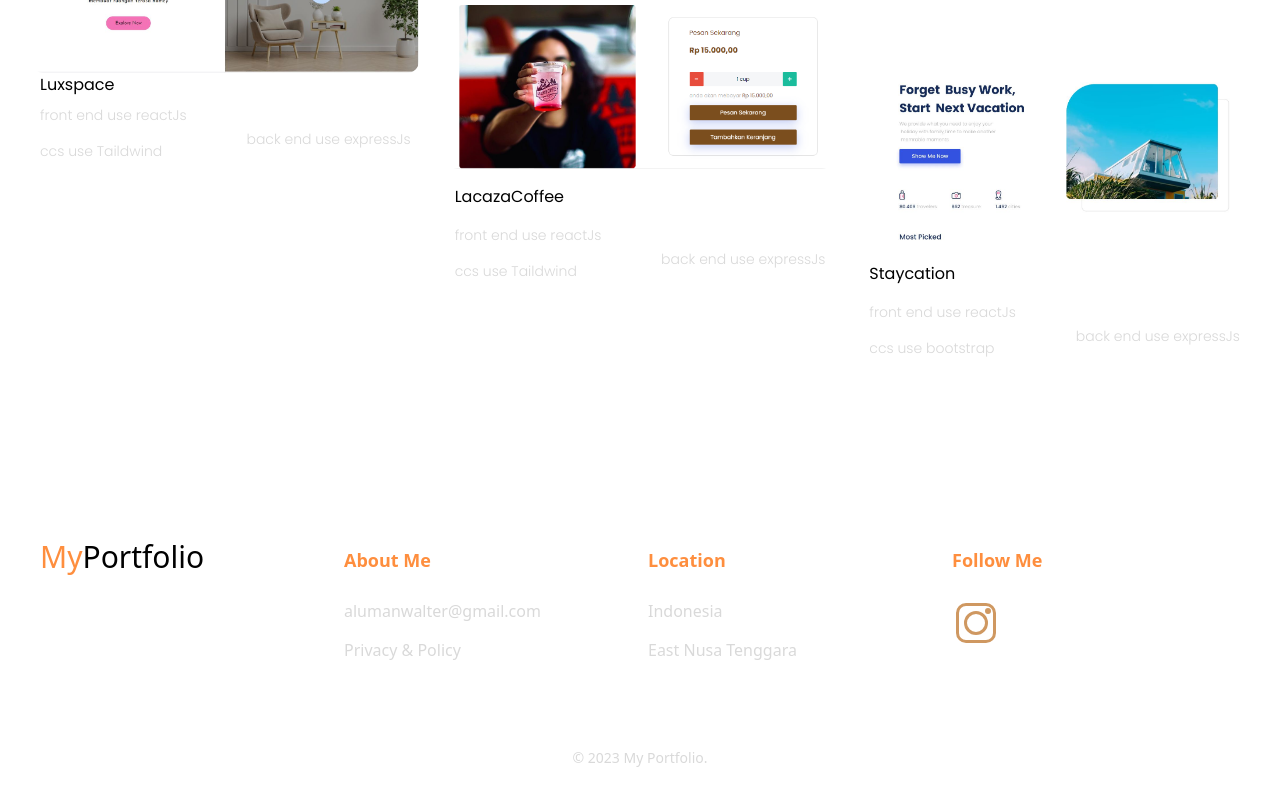
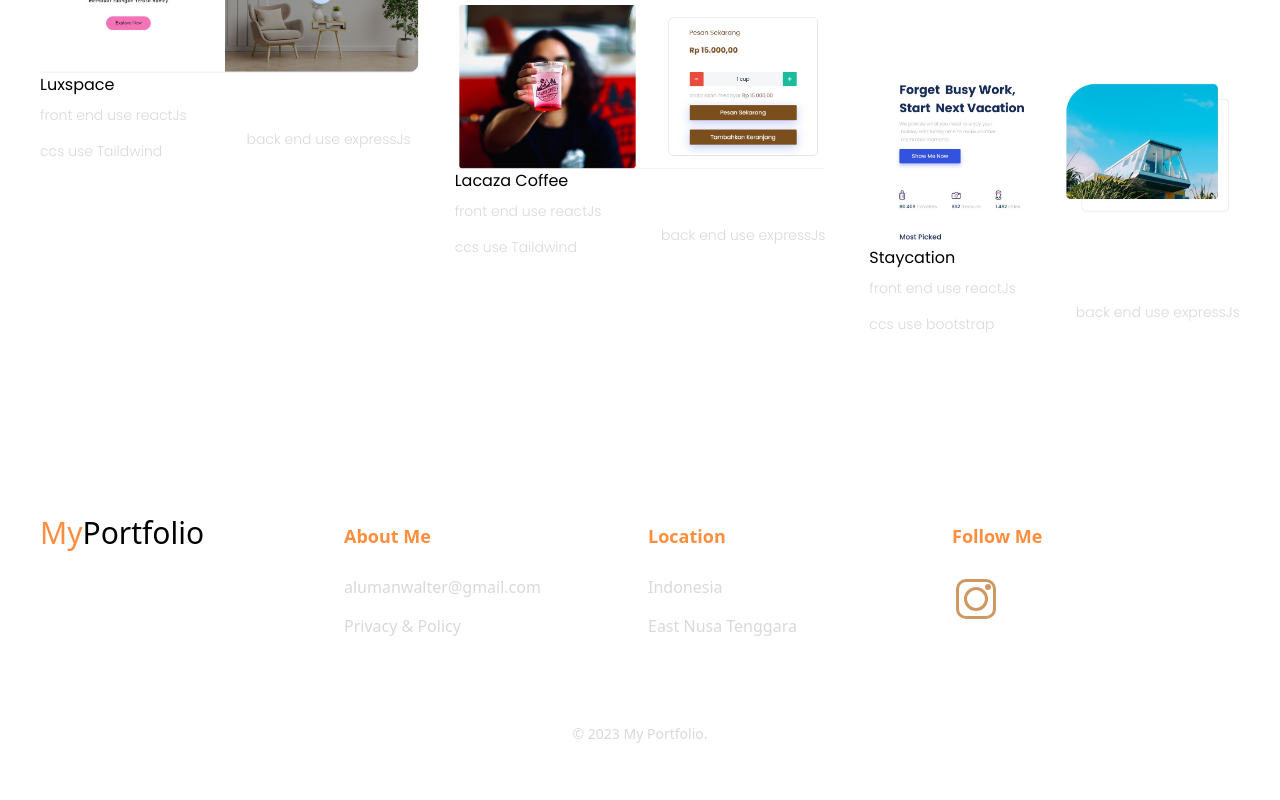
Before and after one commit to pekeleku/myportfolio, a React (Create React App) app: page / in a window 1280 px wide. Shown: the part 785-1585 px from the top of the page. After the commit the page ends 1561 px from the top, so only its background shows below. Built offline with nearby package versions, Linux system fonts and the light colour scheme.

Commit message:
fix typo link

```diff
--- a/src/parts/Projects.js
+++ b/src/parts/Projects.js
@@ -13,7 +13,7 @@
           />
           <a
             className="font-medium mt-2 p-2 hover:text-primary"
-            href="https://lacazacoffe.vercel.app/"
+            href="https://luxspace-pwa-mu.vercel.app/"
             target="_blank"
             rel="noopener noreferrer"
           >
@@ -35,7 +35,15 @@
         <div className="w-full h-full my-8 md:mx-7 md:mt-[70px] hover:card transition duration-150 hover:translate-y-5">
           <img src="./img/projects/p2.PNG" alt="p1" className="rounded-xl" />
 
-          <p className="font-medium mt-2 p-2">LacazaCoffee</p>
+          <a
+            className="font-medium mt-2 p-2 hover:text-primary"
+            href="https://lacazacoffe.vercel.app/"
+            target="_blank"
+            rel="noopener noreferrer"
+          >
+            Lacaza Coffee
+          </a>
+
           <div className="relative">
             <p className="text-secondary font-light text-sm flex p-2">
               front end use reactJs
@@ -55,7 +63,15 @@
             className="rounded-xl hover:object-center"
           />
 
-          <p className="font-medium mt-2 p-2">Staycation</p>
+          <a
+            className="font-medium mt-2 p-2 hover:text-primary"
+            href="https://luxspace-pwa-mu.vercel.app/"
+            target="_blank"
+            rel="noopener noreferrer"
+          >
+            Staycation
+          </a>
+
           <div className="relative ">
             <p className="text-secondary font-light text-sm flex p-2">
               front end use reactJs
```
